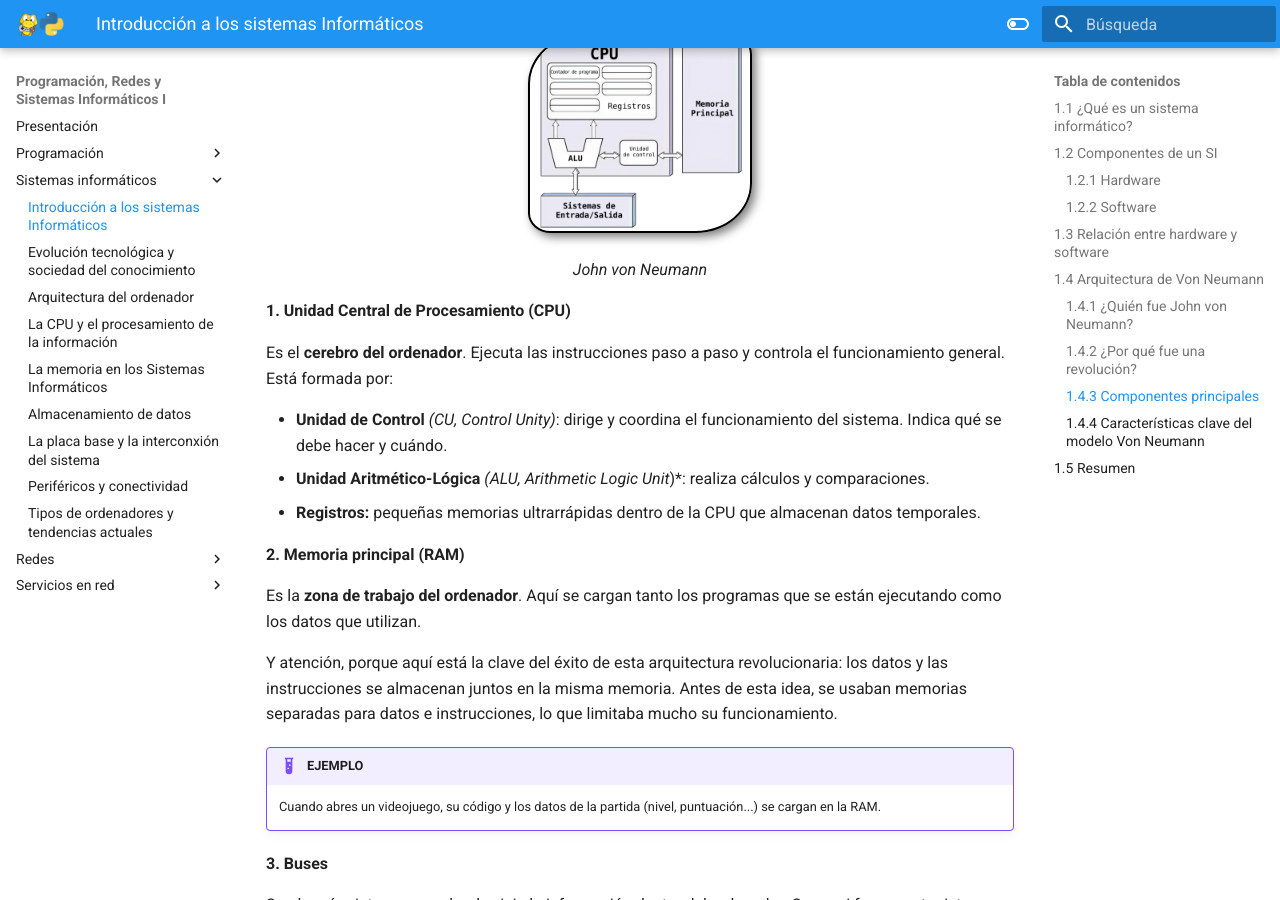
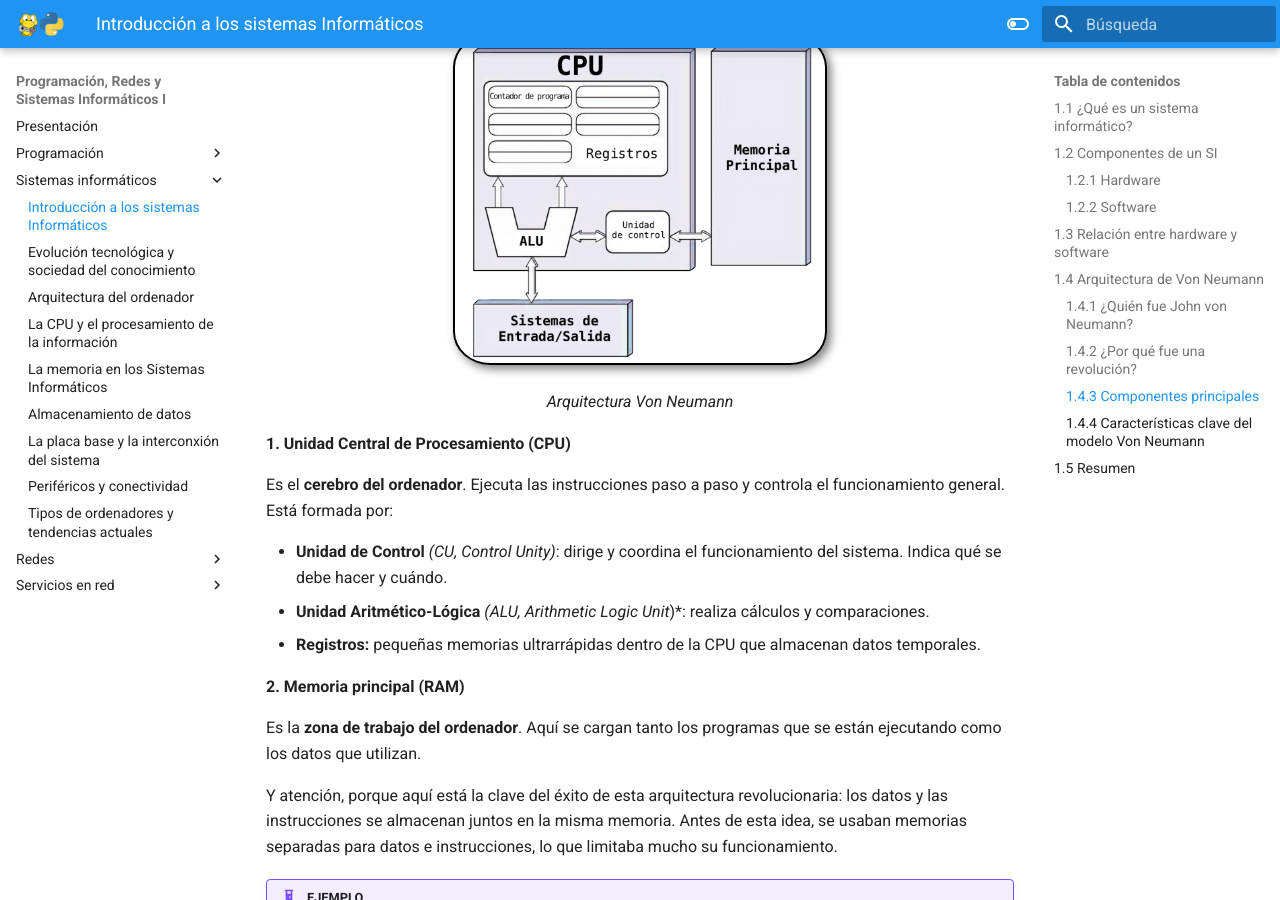
Before and after one commit to maycalle/1bach, an MkDocs documentation site: the page built from docs/sistemas_01.md, in a window 1280 px wide and 900 px high, scrolled down 3994 px. Built offline with MkDocs 1.6.1 and Material for MkDocs 9.7.7, drawn with Linux system fonts in a browser that asks for light colours.

Commit message:
intro a los SI

```diff
--- a/docs/sistemas_01.md
+++ b/docs/sistemas_01.md
@@ -102,8 +102,8 @@ Imagina que cada vez que quisieras cambiar de app en tu móvil tuvieras que abri
 Según esta arquitectura, todos los ordenadores modernos comparten una estructura básica que incluye 4 componentes principales.
 
 <div style="margin-bottom: 10px" align="center">
-    <img style="border: 2px solid black; border-radius:25% 10%; box-shadow: 4px 4px 10px rgba(0, 0, 0, 0.5);" src="img/arquitectura_von_neumann.png" width="30%">
-    <p><em>John von Neumann</em></p>
+    <img style="border: 2px solid black; border-radius: 10%; box-shadow: 4px 4px 10px rgba(0, 0, 0, 0.5);" src="img/arquitectura_von_neumann.png" width="50%">
+    <p><em>Arquitectura Von Neumann</em></p>
 </div>
 
 **1. Unidad Central de Procesamiento (CPU)**
```
